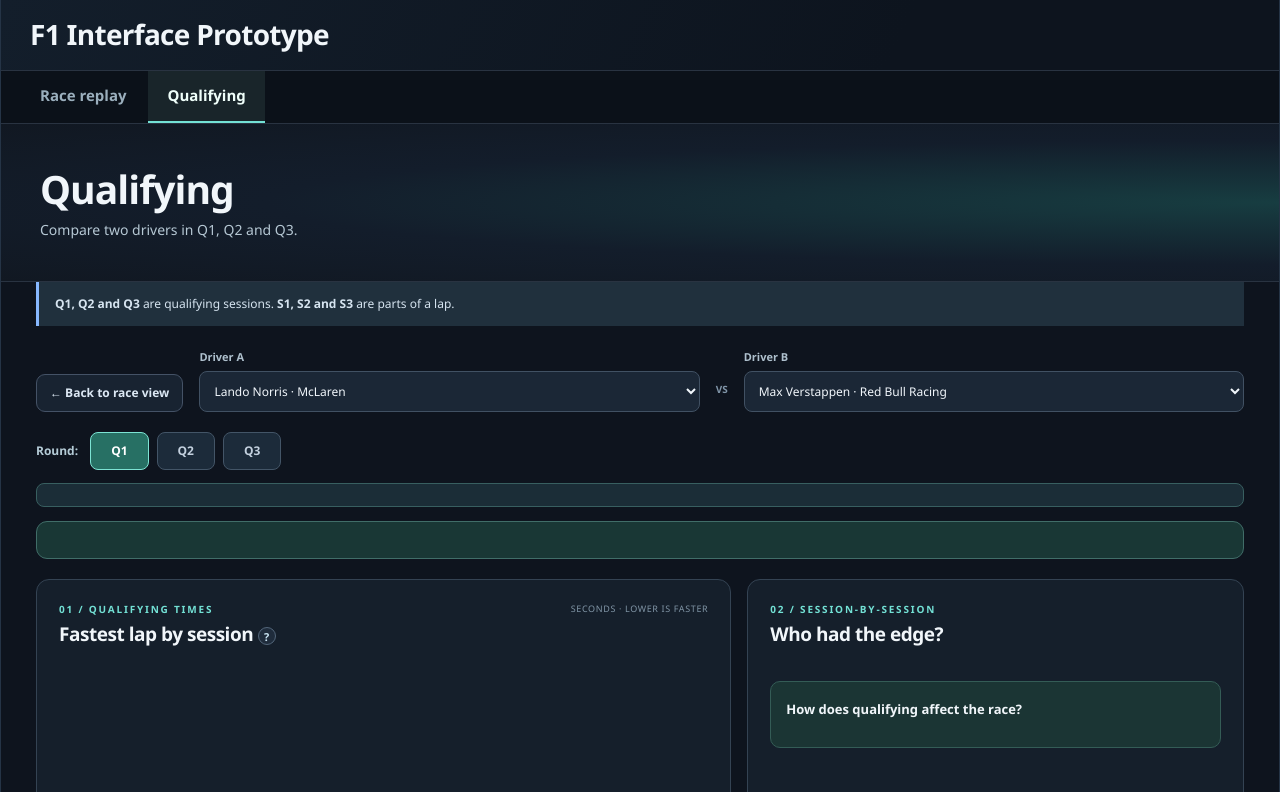
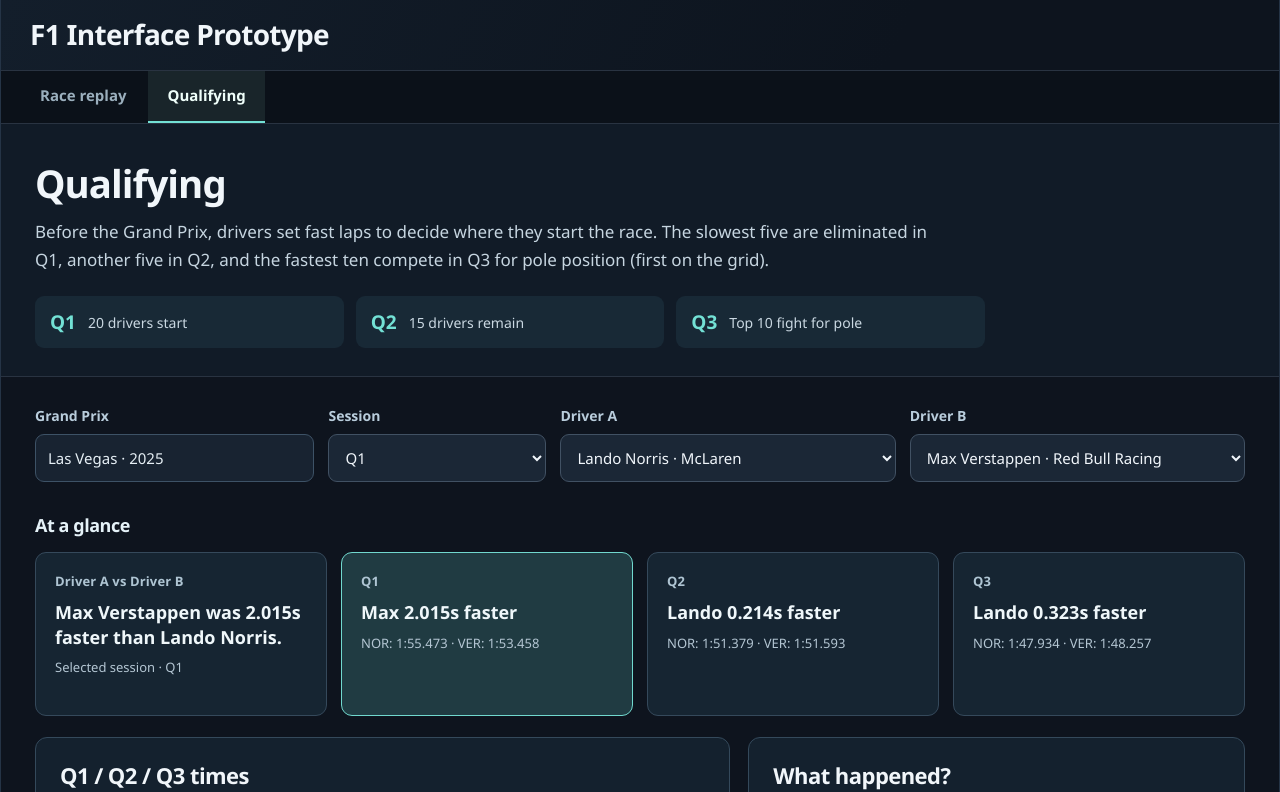
Before and after one commit to BerylKoko/Race-Lens, a plain HTML site: page index.html in a window 1280 px wide. Both pictures are taken after a click on the button "Qualifying". Shown: the top 792 px of the page. Drawn offline with Linux system fonts and the light colour scheme; no server answers.

Commit message:
Simplify qualifying to Q1-Q3 driver comparison: index.html

```diff
--- a/index.html
+++ b/index.html
@@ -6,7 +6,7 @@
     <meta name="theme-color" content="#090e17">
     <meta name="description" content="A simplified novice-friendly F1 race replay and qualifying prototype.">
     <title>Las Vegas Grand Prix 2025 Prototype</title>
-    <link rel="stylesheet" href="styles.css?v=20261116-readable1">
+    <link rel="stylesheet" href="styles.css?v=20261116-qualifying2">
   </head>
   <body>
     <div id="app" class="app">
@@ -241,95 +241,92 @@
             </div>
           </div>
         </section>
-        <!-- Qualifying times and pace charts -->
-        <section id="qualifyingView" class="view" aria-label="Qualifying and pace comparisons" hidden>
-          <div class="subpage-hero">
-            <div>
+        <!-- Qualifying: compare two drivers across Q1, Q2 and Q3 -->
+        <section id="qualifyingView" class="view qualifying-page" aria-label="Qualifying comparison" hidden>
+          <div class="qual-introduction">
             <h2>Qualifying</h2>
-              <p>Compare two drivers in Q1, Q2 and Q3.</p>
+            <p>Before the Grand Prix, drivers set fast laps to decide where they start the race. The slowest five are eliminated in Q1, another five in Q2, and the fastest ten compete in Q3 for pole position (first on the grid).</p>
+            <div class="qual-round-guide" aria-label="How the three qualifying rounds work">
+              <div><strong>Q1</strong><span>20 drivers start</span></div>
+              <div><strong>Q2</strong><span>15 drivers remain</span></div>
+              <div><strong>Q3</strong><span>Top 10 fight for pole</span></div>
             </div>
           </div>
-          <p class="note-inline"><strong>Q1, Q2 and Q3</strong> are qualifying sessions. <strong>S1, S2 and S3</strong> are parts of a lap.</p>
-          <div class="qual-controls">
-            <button type="button" class="outline-btn" id="backToFocus">← Back to race view</button>
-            <div>
-              <label for="qualA">Driver A</label>
+
+          <div class="qual-workspace">
+            <!-- Same control order as the original sketch. -->
+            <div class="qual-selectors">
+              <div class="qual-field">
+                <span class="qual-label">Grand Prix</span>
+                <div class="qual-fixed-value">Las Vegas · 2025</div>
+              </div>
+              <div class="qual-field">
+                <label class="qual-label" for="qualSession">Session</label>
+                <select id="qualSession" class="select-control" aria-label="Choose qualifying round">
+                  <option value="0">Q1</option>
+                  <option value="1">Q2</option>
+                  <option value="2">Q3</option>
+                </select>
+              </div>
+              <div class="qual-field">
+                <label class="qual-label" for="qualA">Driver A</label>
                 <select id="qualA" class="select-control"></select>
-            </div><span>VS</span>
-            <div>
-              <label for="qualB">Driver B</label>
+              </div>
+              <div class="qual-field">
+                <label class="qual-label" for="qualB">Driver B</label>
                 <select id="qualB" class="select-control"></select>
               </div>
             </div>
-          <div class="qual-session-picker" role="group" aria-label="Highlight one qualifying round"><span>Round:</span>
-            <button type="button" class="session-pick active" data-session="0" aria-pressed="true">Q1</button>
-            <button type="button" class="session-pick" data-session="1" aria-pressed="false">Q2</button>
-            <button type="button" class="session-pick" data-session="2" aria-pressed="false">Q3</button>
+
+            <h3 class="qual-block-title">At a glance</h3>
+            <div class="qual-at-glance" aria-label="Qualifying comparison summary">
+              <div class="qual-glance-summary">
+                <span class="qual-card-label">Driver A vs Driver B</span>
+                <strong id="qualOverall">Choose two drivers</strong>
+                <span id="qualOverallSub">Selected session: Q1</span>
               </div>
-          <div id="selectedSessionResult" class="selected-session-result" aria-live="polite"></div>
-          <div id="qualTakeaway" class="headline-result" aria-live="polite"></div>
-          <div class="analytics-grid">
-            <article class="chart-card">
-              <div class="row spread">
-                <div>
-                  <div class="section-eyebrow">01 / QUALIFYING TIMES</div>
-                  <h3>Fastest lap by session
-                    <button type="button" class="help" aria-label="Explain qualifying chart" data-tip="Lower times are faster. Compare drivers in the same round.">?</button>
-                  </h3>
-                </div><span class="chart-unit">SECONDS · LOWER IS FASTER</span>
+              <button type="button" class="qual-round-card active" data-session="0" aria-pressed="true">
+                <span class="qual-card-label">Q1</span>
+                <strong id="qualQ1Headline">Compare Q1</strong>
+                <span id="qualQ1Times"></span>
+              </button>
+              <button type="button" class="qual-round-card" data-session="1" aria-pressed="false">
+                <span class="qual-card-label">Q2</span>
+                <strong id="qualQ2Headline">Compare Q2</strong>
+                <span id="qualQ2Times"></span>
+              </button>
+              <button type="button" class="qual-round-card" data-session="2" aria-pressed="false">
+                <span class="qual-card-label">Q3</span>
+                <strong id="qualQ3Headline">Compare Q3</strong>
+                <span id="qualQ3Times"></span>
+              </button>
             </div>
+
+            <!-- Chart on the left, plain-language finding on the right. -->
+            <div class="qual-lower-grid">
+              <section class="qual-graph-card" aria-labelledby="qualGraphTitle">
+                <h3 id="qualGraphTitle">Q1 / Q2 / Q3 times</h3>
+                <p>Each driver's fastest lap in each round. A lower time is faster.</p>
                 <div class="line-legend" id="qualLegend"></div>
-              <svg id="qualChart" class="chart-svg" viewBox="0 0 650 320" role="img" aria-label="Qualifying time line chart for two selected drivers"></svg>
-              <div id="sessionDetails" class="session-details"></div>
-              <p class="quiet-small">A driver who is knocked out has no later qualifying time.</p>
-            </article>
-            <article class="chart-card">
-              <div class="section-eyebrow">02 / SESSION-BY-SESSION</div>
-              <h3>Who had the edge?</h3>
-              <div id="qualDifferences" class="session-rows"></div>
-              <div class="lesson-card"><strong>How does qualifying affect the race?</strong>
-                <p id="qualExplainer"></p>
+                <svg id="qualChart" class="chart-svg" viewBox="0 0 650 320" role="img" aria-label="Q1, Q2 and Q3 qualifying times for two drivers"></svg>
+              </section>
+              <section class="qual-finding-card" aria-labelledby="qualFindingTitle">
+                <h3 id="qualFindingTitle">What happened?</h3>
+                <p class="qual-round-label" id="qualRoundLabel">Q1</p>
+                <p class="qual-main-finding" id="qualFinding" aria-live="polite"></p>
+                <div class="qual-time-pair">
+                  <div><span id="qualNameA">Driver A</span><strong id="qualTimeA">—</strong></div>
+                  <div><span id="qualNameB">Driver B</span><strong id="qualTimeB">—</strong></div>
                 </div>
-            </article>
+                <p class="qual-next-step" id="qualProgress"></p>
+              </section>
             </div>
-          <div class="analytics-grid analytics-bottom">
-            <article class="chart-card">
-              <div class="row spread">
-                <div>
-                  <div class="section-eyebrow">03 / SECTOR TIMES</div>
-                  <h3>Where is time gained?
-                    <button class="help" type="button" aria-label="Explain lap sectors" data-tip="Each lap has three sectors: S1, S2 and S3.">?</button>
-                  </h3>
-                </div><span class="chart-unit">RACE BEST SECTORS · SECONDS</span>
+            <button type="button" class="text-btn qual-return" id="backToFocus">← Back to race replay</button>
           </div>
-              <div class="sector-bars" id="sectorBars"></div>
-              <div id="sectorTakeaway" class="sector-takeaway"></div>
-            </article>
-            <article class="chart-card">
-              <div class="row spread">
-                <div>
-                  <div class="section-eyebrow">04 / SIMPLE SPEED GRAPH</div>
-                  <h3>Understanding a speed trace
-                    <button type="button" class="help" aria-label="Explain speed graph" data-tip="A speed graph shows how a car speeds up on straights and slows down for turns.">?</button>
-                  </h3>
-                </div><span class="chart-unit">TEACHING DEMO</span>
-              </div>
-              <svg id="speedChart" viewBox="0 0 650 290" class="chart-svg" role="img" aria-label="Illustrative comparison of speed through a lap"></svg>
-              <div class="speed-switches">
-                <button class="metric-switch active" data-speed="speed" type="button">Speed</button>
-                <button class="metric-switch" data-speed="brake" type="button">Brake ?</button>
-                <button class="metric-switch" data-speed="throttle" type="button">Throttle ?</button>
-              </div>
-              <p class="quiet-small">Example speed graph.</p>
-            </article>
-          </div>
-          <footer class="section-footer"><span>Exact qualifying times + reference best sectors; speed trace schematic.</span>
-            <button class="text-btn" data-view="race">← Back to race replay</button>
-          </footer>
         </section>
       </main>
       <div id="tooltip" class="tooltip" role="tooltip" hidden></div>
-    </div><script src="data.js?v=20261116-readable1"></script>
-<script src="app.js?v=20261116-readable1"></script>
+    </div><script src="data.js?v=20261116-qualifying2"></script>
+<script src="app.js?v=20261116-qualifying2"></script>
   </body>
 </html>
```
Lines whose indentation alone changed are shown as unchanged.
